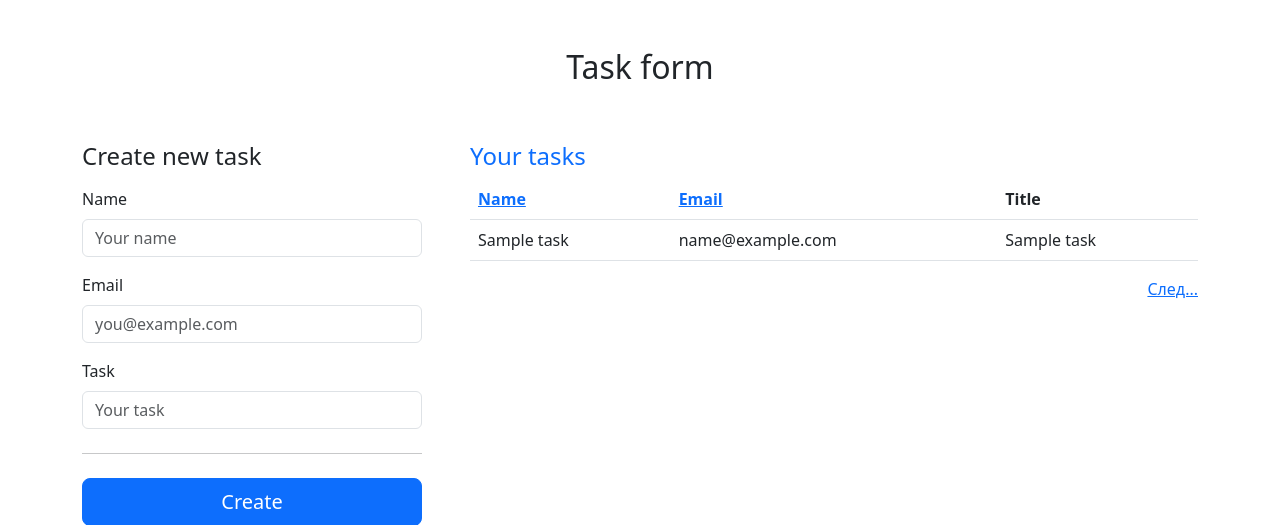
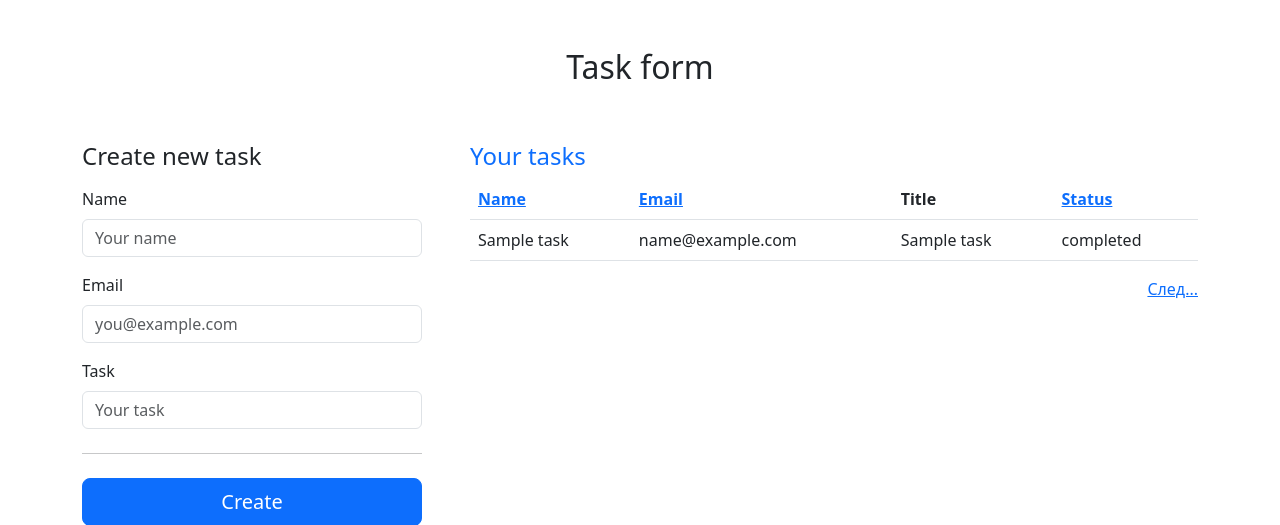
Before and after one commit to zkvprog/interview_todo_task, a PHP site: template view/home.php in a window 1280 px wide. Shown: the part 80-605 px from the top of the page. Run offline with PHP 8.4, Linux system fonts and the light colour scheme; the visitor is signed in with stand-in values (Sample User, id 1); tables that the repository leaves empty or names only in its code hold one stand-in row (values such as "Sample post"); the template is opened without the code that fills it: most values are stand-ins (such as "Sample title", 1, 10 or a date in 2020).

Commit message:
Added sorting by completed

```diff
--- a/view/home.php
+++ b/view/home.php
@@ -31,6 +31,11 @@
                         <th scope="col">
                             Title
                         </th>
+                        <th scope="col">
+                            <a class="<?= $sort === 'completed' ? 'link-secondary' : '' ?>"
+                               href="/?sort=completed_<?= $sort === 'completed' && $sortDirection === 'asc' ? 'desc' : 'asc'?>"
+                            >Status</a>
+                        </th>
                     </tr>
                     </thead>
                     <tbody>
@@ -39,6 +44,7 @@
                             <td><?=$task->name?></td>
                             <td><?=$task->email?></td>
                             <td><?=$task->title?></td>
+                            <td><?=$task->completed ? 'completed' : 'pending'?></td>
                         </tr>
                     <?php endforeach; ?>
                     </tbody>
```
